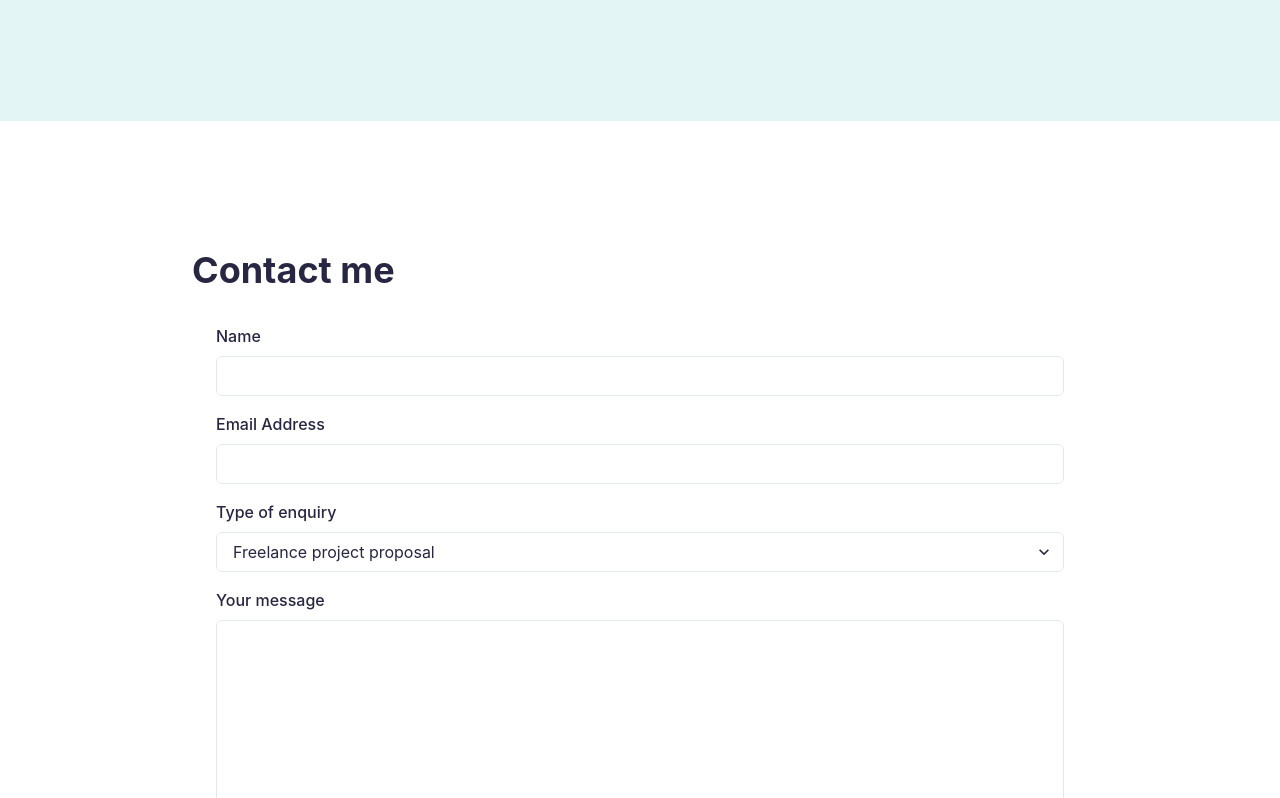
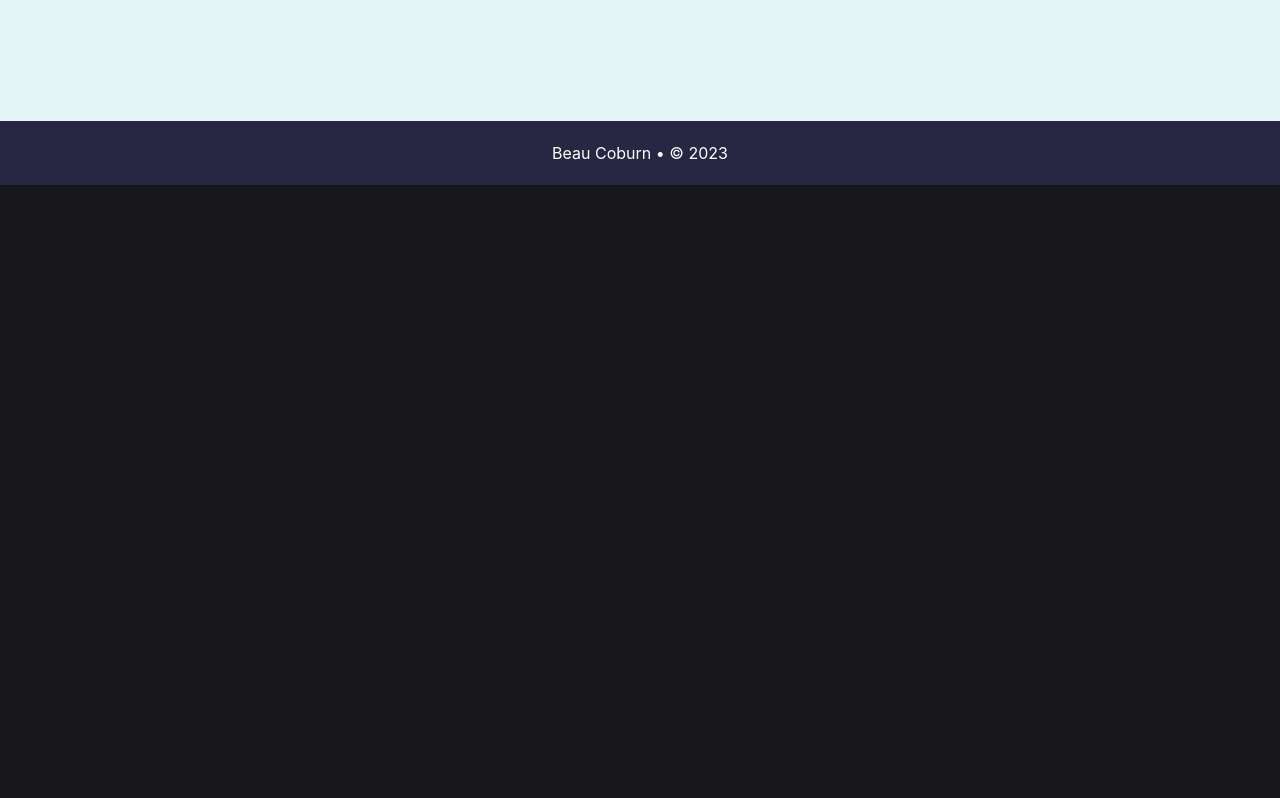
Before and after one commit to beaucoburn/portfolio2, a React (Create React App) app: page / in a window 1280 px wide. Shown: the part 2322-3120 px from the top of the page. After the commit the page ends 2507 px from the top, so only its background shows below. Built offline with nearby package versions, Linux system fonts and the light colour scheme.

Commit message:
Remove Contact Section until ready

```diff
--- a/src/App.js
+++ b/src/App.js
@@ -2,7 +2,7 @@ import { ChakraProvider } from "@chakra-ui/react";
 import Header from "./components/Header";
 import LandingSection from "./components/LandingSection";
 import ProjectsSection from "./components/ProjectsSection";
-import ContactMeSection from "./components/ContactMeSection";
+//import ContactMeSection from "./components/ContactMeSection";
 import Footer from "./components/Footer";
 import { AlertProvider } from "./context/alertContext";
 import Alert from "./components/Alert";
@@ -17,7 +17,7 @@ function App() {
           <LandingSection />
           <About />
           <ProjectsSection />
-          <ContactMeSection />
+
           <Footer />
           <Alert />
         </main>
```
